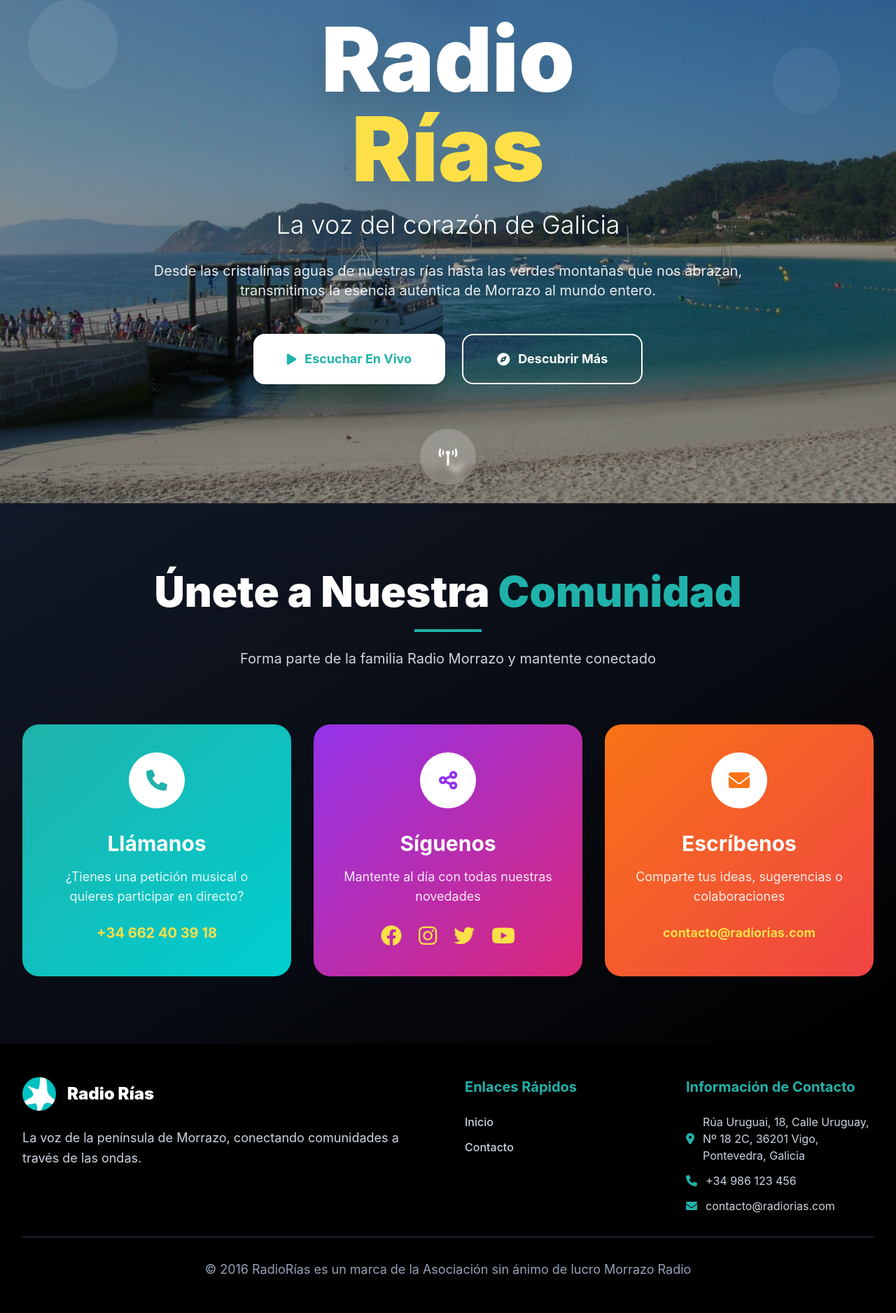
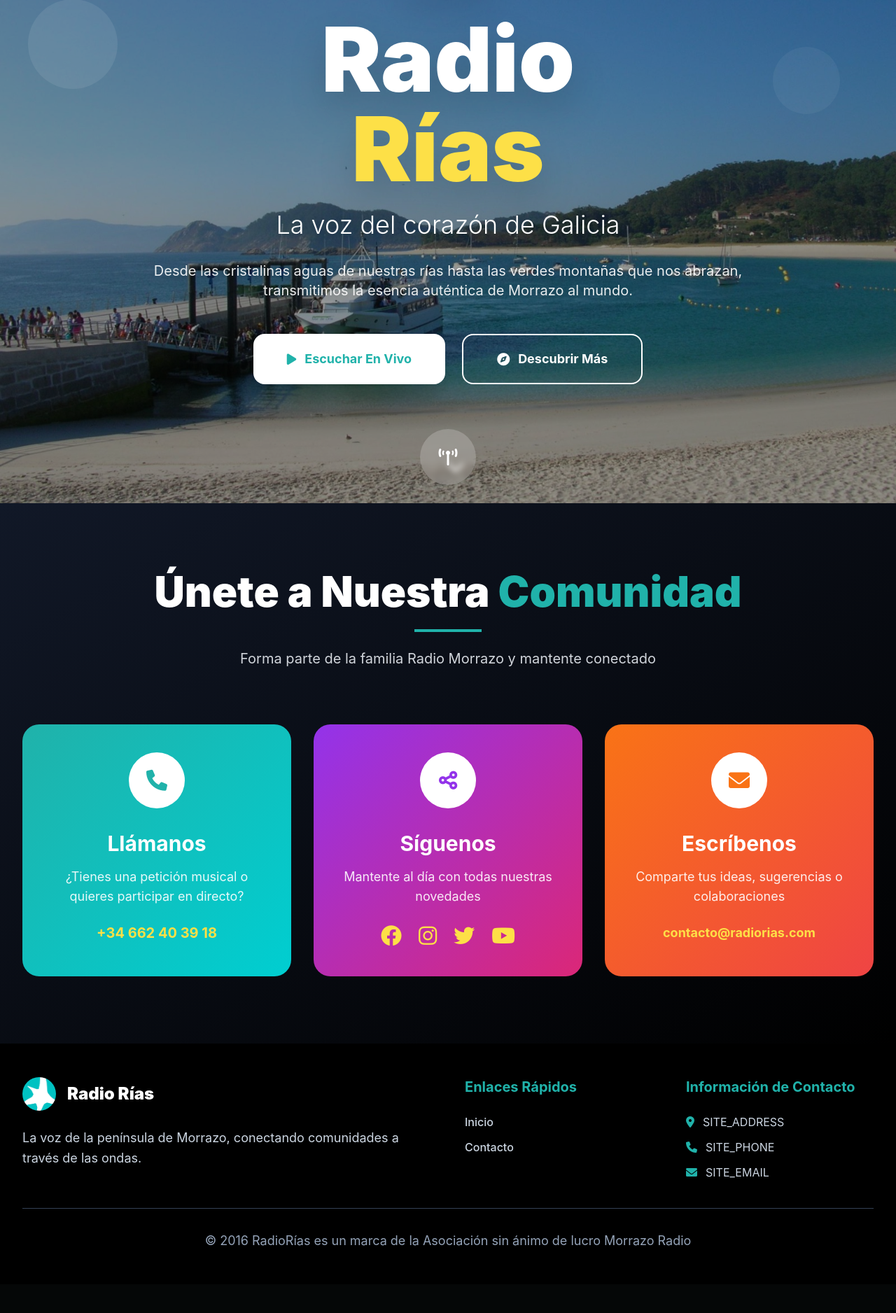
Before and after one commit to EdwarFaridgomezsanchez04/radior-as, a PHP site: page /Radio_Rias/ in a window 1280 px wide. Shown: the part 163-2039 px from the top of the page at 70% size. After the commit the page ends 1943 px from the top, so only its background shows below. Run offline with PHP 8.4, Linux system fonts and the light colour scheme; some libraries are stand-ins or nearby versions.

Commit message:
40%completado

```diff
--- a/config/config.php
+++ b/config/config.php
@@ -12,7 +12,7 @@ define('DB_PASS', '');
 define('SITE_NAME', 'RadioRías');
 define('SITE_URL', 'http://localhost/Radio_Rias');
 define('SITE_DESCRIPTION', 'RadioRías - Tu radio online favorita');
-define('SITE_ADDRESS', 'Rúa Uruguai, 18, Calle Uruguay, Nº 18 2C, 36201 Vigo, Pontevedra, Galicia');
+define('SITE_ADDRESS', 'Rúa Uruguay 18, piso 2C, 36201 Vigo, Pontevedra, Galicia');
 define('SITE_PHONE', '+34 986 123 456');
 define('SITE_EMAIL', 'contacto@radiorias.com');
 
--- a/config/translations.php
+++ b/config/translations.php
@@ -13,7 +13,7 @@ $translations = [
         'home' => [
             'hero_title' => 'Radio Rías',
             'hero_subtitle' => 'La voz del corazón de Galicia',
-            'hero_description' => 'Desde las cristalinas aguas de nuestras rías hasta las verdes montañas que nos abrazan, transmitimos la esencia auténtica de Morrazo al mundo entero.',
+            'hero_description' => 'Desde las cristalinas aguas de nuestras rías hasta las verdes montañas que nos abrazan, transmitimos la esencia auténtica de Morrazo al mundo.',
             'listen_live' => 'Escuchar En Vivo',
             'discover_more' => 'Descubrir Más',
             'latest_news' => 'Últimas Noticias',
@@ -125,7 +125,7 @@ $translations = [
         'home' => [
             'hero_title' => 'Radio Rías',
             'hero_subtitle' => 'A voz do corazón de Galicia',
-            'hero_description' => 'Desde as cristalinas augas das nosas rías ata as verdes montañas que nos abrazan, transmitimos a esencia auténtica de Morrazo ao mundo enteiro.',
+            'hero_description' => 'Desde as cristalinas augas das nosas rías ata as verdes montañas que nos abrazan, transmitimos a esencia auténtica de Morrazo ao mundo.',
             'listen_live' => 'Escoitar En Vivo',
             'discover_more' => 'Descubrir Máis',
             'latest_news' => 'Últimas Noticias',
--- a/pages/home.php
+++ b/pages/home.php
@@ -42,10 +42,10 @@
                     <i class="fas fa-play mr-2 sm:mr-3 group-hover:scale-110 transition-transform"></i>
                     <?php echo $t['home']['listen_live']; ?>
                 </button>
-                <button class="group border-2 sm:border-3 border-white text-white hover:bg-white hover:text-radio-teal px-6 sm:px-12 py-3 sm:py-5 rounded-2xl font-bold text-sm sm:text-lg transition-all duration-300 flex items-center justify-center w-full sm:w-auto">
+                <a href="<?php echo url('about'); ?>" class="group border-2 sm:border-3 border-white text-white hover:bg-white hover:text-radio-teal px-6 sm:px-12 py-3 sm:py-5 rounded-2xl font-bold text-sm sm:text-lg transition-all duration-300 flex items-center justify-center w-full sm:w-auto">
                     <i class="fas fa-compass mr-2 sm:mr-3 group-hover:rotate-180 transition-transform duration-500"></i>
                     <?php echo $t['home']['discover_more']; ?>
-                </button>
+                </a>
             </div>
 
             <!-- Modern Radio Wave Animation -->
```
